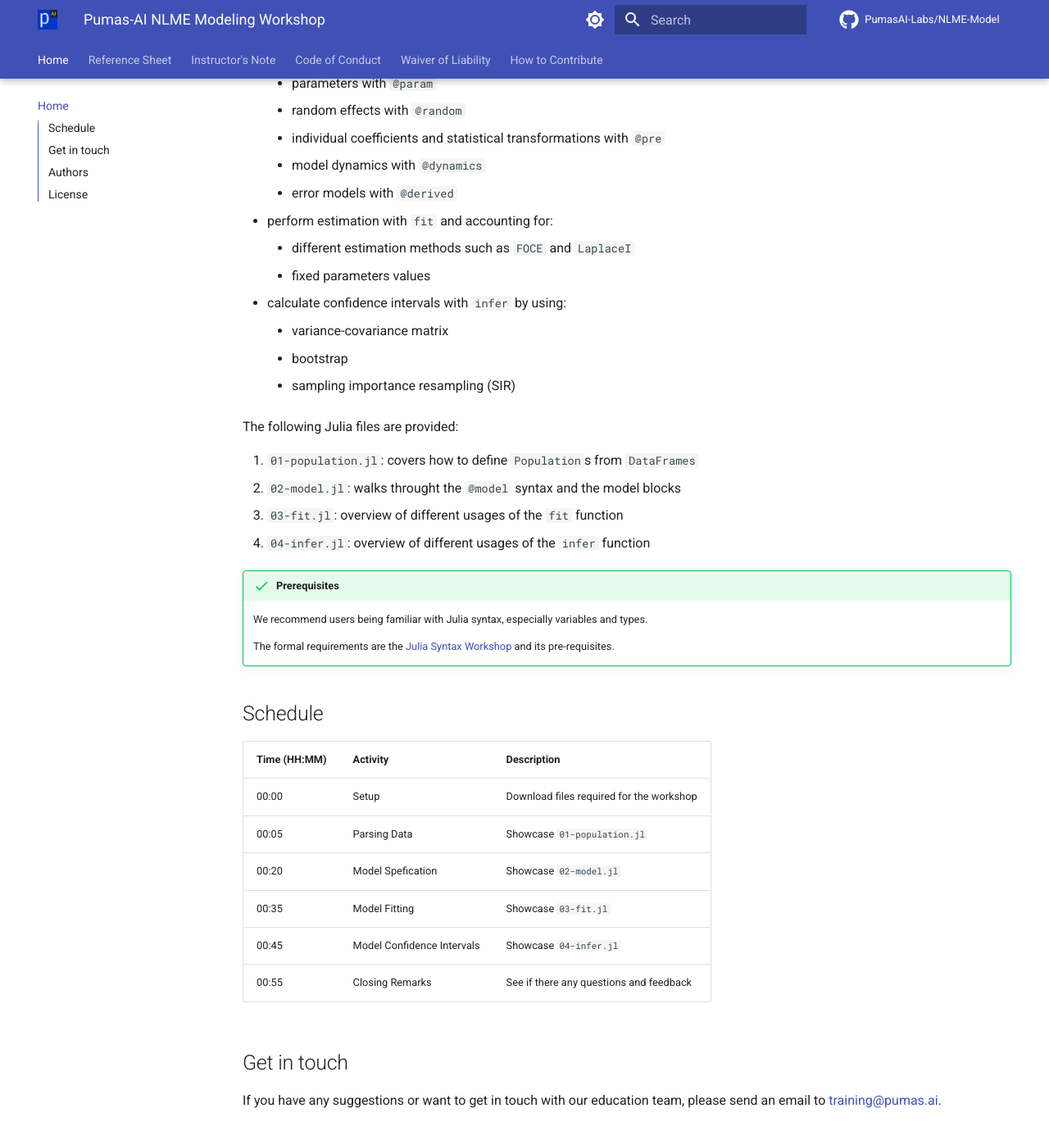
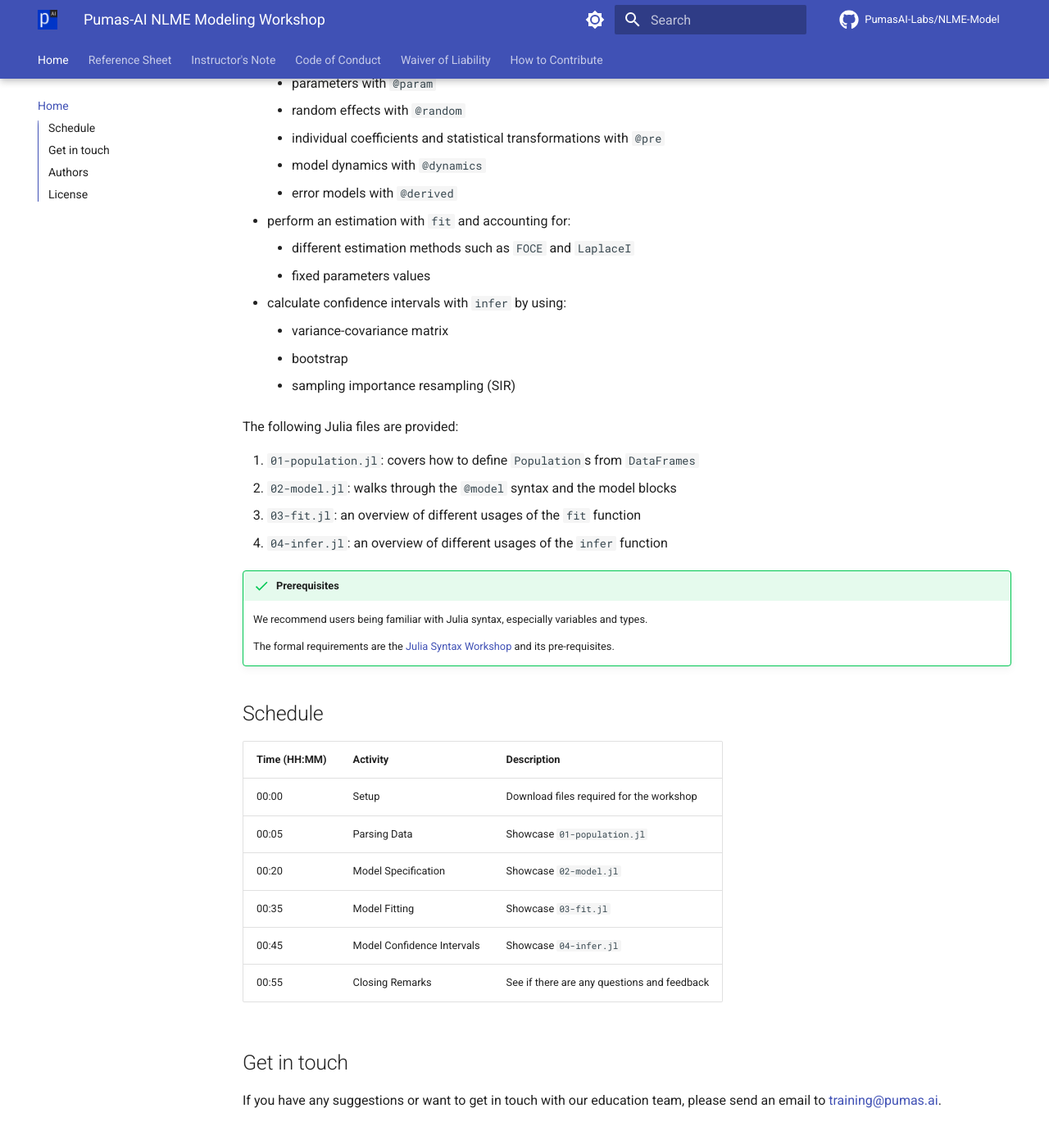
Before and after one commit to PumasAI-Labs/NLME-Model, an MkDocs documentation site: the page built from docs/index.md, in a window 1280 px wide and 1400 px high, scrolled down 333 px. Shown: the top 1391 px of the window at 82% size. Built offline with MkDocs 1.6.1 and Material for MkDocs 9.7.7, drawn with Linux system fonts in a browser that asks for light colours; comment, search, counter and statistics services are not loaded.

```diff
--- a/docs/index.md
+++ b/docs/index.md
@@ -16,7 +16,7 @@ It covers how to:
     - individual coefficients and statistical transformations with `@pre`
     - model dynamics with `@dynamics`
     - error models with `@derived`
-- perform estimation with `fit` and accounting for:
+- perform an estimation with `fit` and accounting for:
     - different estimation methods such as `FOCE` and `LaplaceI`
     - fixed parameters values
 - calculate confidence intervals with `infer` by using:
@@ -27,9 +27,9 @@ It covers how to:
 The following Julia files are provided:
 
 1.  `01-population.jl`: covers how to define `Population`s from `DataFrames`
-1.  `02-model.jl`: walks throught the `@model` syntax and the model blocks
-1.  `03-fit.jl`: overview of different usages of the `fit` function
-1.  `04-infer.jl`: overview of different usages of the `infer` function
+1.  `02-model.jl`: walks through the `@model` syntax and the model blocks
+1.  `03-fit.jl`: an overview of different usages of the `fit` function
+1.  `04-infer.jl`: an overview of different usages of the `infer` function
 
 !!! success "Prerequisites"
 
@@ -43,10 +43,10 @@ The following Julia files are provided:
 | ------------ | -------------------------- | ---------------------------------------- |
 | 00:00        | Setup                      | Download files required for the workshop |
 | 00:05        | Parsing Data               | Showcase `01-population.jl`              |
-| 00:20        | Model Spefication          | Showcase `02-model.jl`                   |
+| 00:20        | Model Specification          | Showcase `02-model.jl`                   |
 | 00:35        | Model Fitting              | Showcase `03-fit.jl`                     |
 | 00:45        | Model Confidence Intervals | Showcase `04-infer.jl`                   |
-| 00:55        | Closing Remarks            | See if there any questions and feedback  |
+| 00:55        | Closing Remarks            | See if there are any questions and feedback  |
 
 ## Get in touch
 
```
Also changed, not shown: docs/instructors.md (+7 -7 lines), docs/reference.md (+7 -7 lines).
